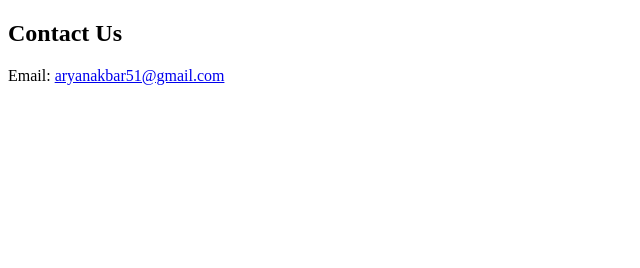
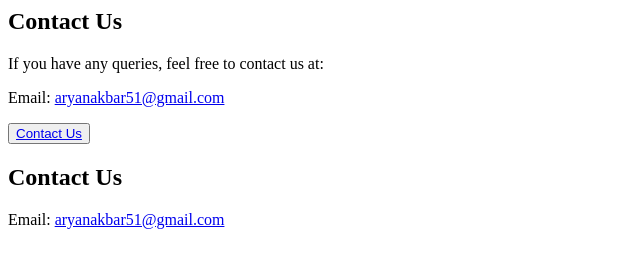
Before and after one commit to AryanAkbar/cybersecgroup.org, a plain HTML site: page index.html in a window 1280 px wide. Shown: the whole page, without its empty margins (0-640 px from the left). Drawn offline with Linux system fonts and the light colour scheme.

Commit message:
Update index.html

```diff
--- a/index.html
+++ b/index.html
@@ -1,3 +1,9 @@
+<section id="contact">
+    <h2>Contact Us</h2>
+    <p>If you have any queries, feel free to contact us at:</p>
+    <p>Email: <a href="mailto:aryanakbar51@gmail.com">aryanakbar51@gmail.com</a></p>
+    <button><a href="mailto:aryanakbar51@gmail.com">Contact Us</a></button>
+</section>
 
 <!DOCTYPE html>
 <html lang="en">
```
